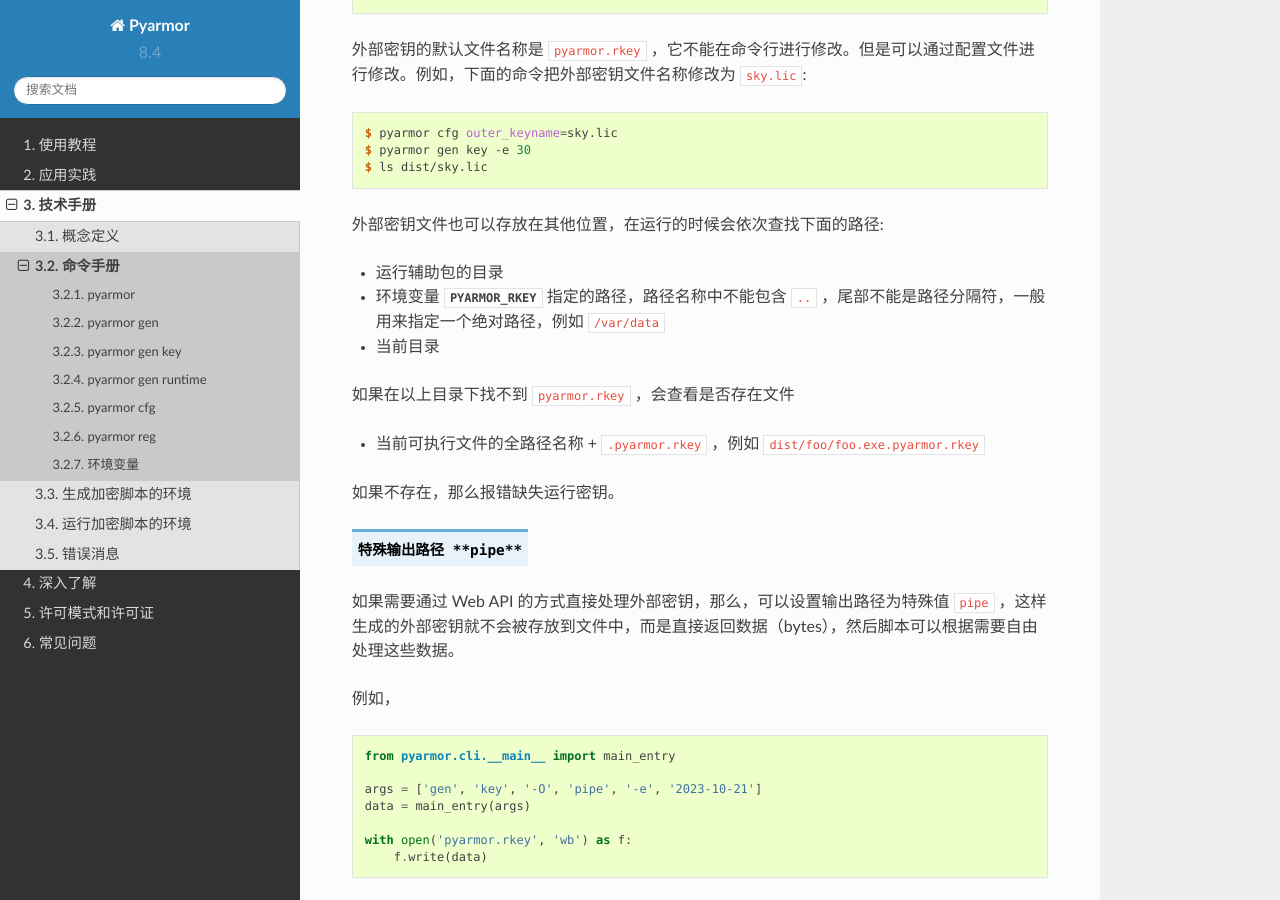
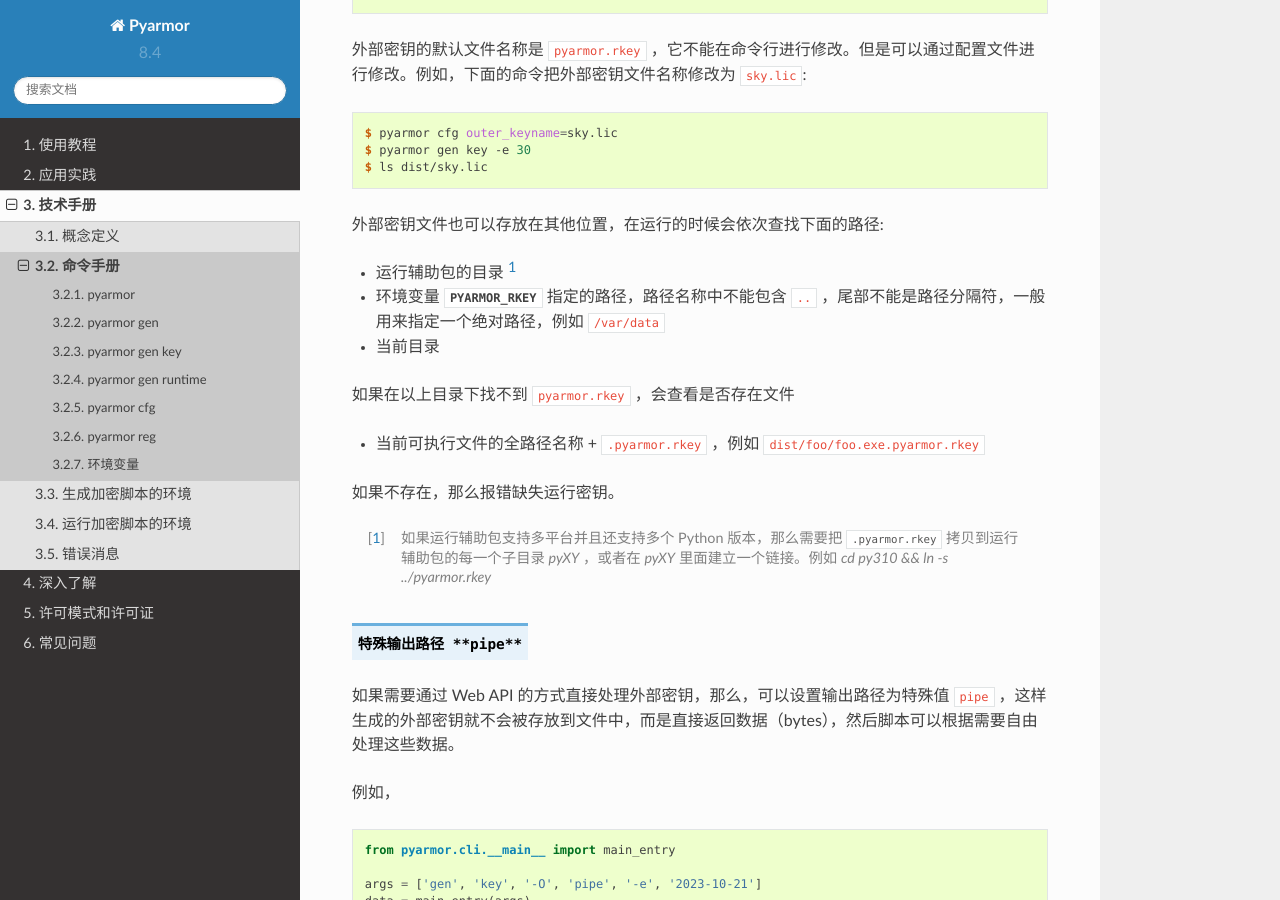
Before and after one commit to dashingsoft/pyarmor-docs-zh, a Sphinx documentation site: the page built from docs/reference/man.rst, in a window 1280 px wide and 900 px high, scrolled down 14408 px. Built offline with Sphinx 7.4.7 and the Read the Docs theme 2.0.0, drawn with Linux system fonts in a browser that asks for light colours.

Commit message:
Doc outer key if multiple Python versions and multiple platforms

```diff
--- a/docs/reference/man.rst
+++ b/docs/reference/man.rst
@@ -537,7 +537,7 @@
 
 外部密钥文件也可以存放在其他位置，在运行的时候会依次查找下面的路径:
 
-- 运行辅助包的目录
+- 运行辅助包的目录 [#]_
 - 环境变量 :envvar:`PYARMOR_RKEY` 指定的路径，路径名称中不能包含 ``..`` ，尾部不能是路径分隔符，一般用来指定一个绝对路径，例如 ``/var/data``
 - 当前目录
 
@@ -546,6 +546,8 @@
 - 当前可执行文件的全路径名称 + ``.pyarmor.rkey`` ，例如 ``dist/foo/foo.exe.pyarmor.rkey``
 
 如果不存在，那么报错缺失运行密钥。
+
+.. [#] 如果运行辅助包支持多平台并且还支持多个 Python 版本，那么需要把 ``.pyarmor.rkey`` 拷贝到运行辅助包的每一个子目录 `pyXY` ，或者在 `pyXY` 里面建立一个链接。例如 `cd py310 && ln -s ../pyarmor.rkey`
 
 .. describe:: 特殊输出路径 **pipe**
 
```
